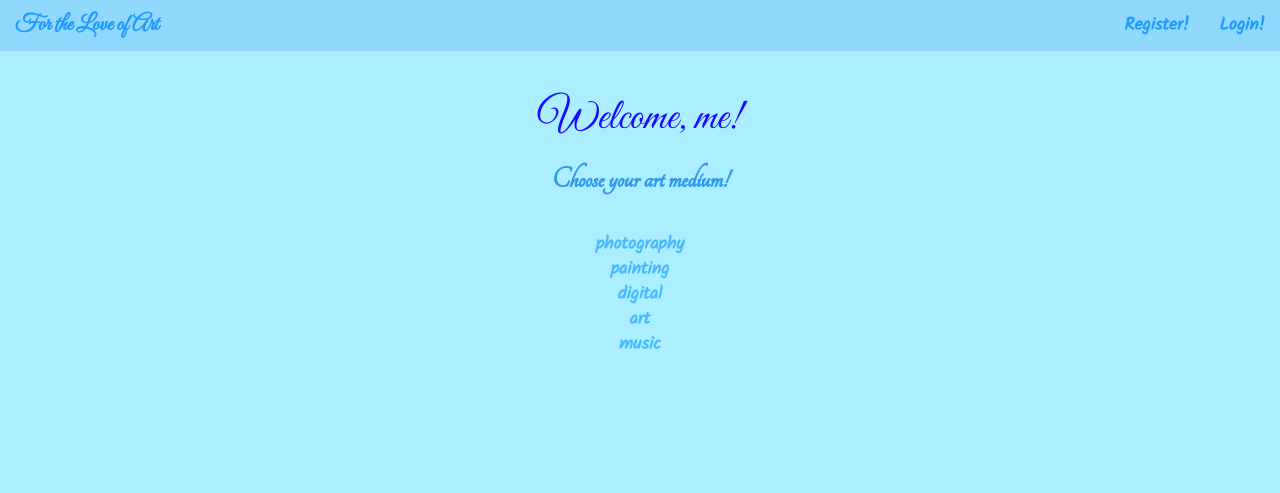
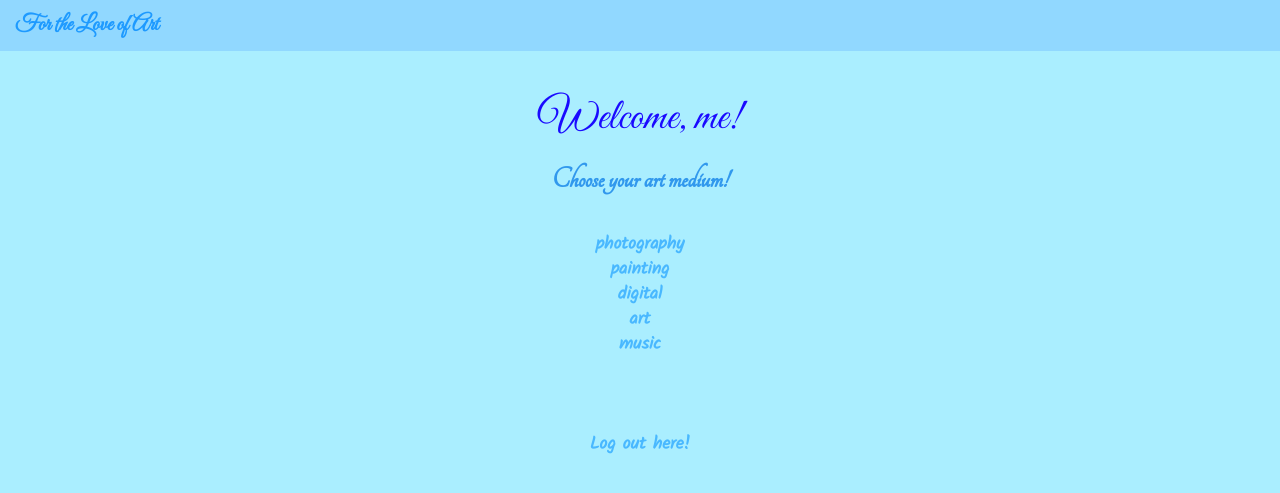
Before and after one commit to TerryMinal/tscjhair-attack, a Flask app: page / in a window 1280 px wide. Shown: the top 493 px of the page. Run offline with Flask 2, Linux system fonts and the light colour scheme; a user stored in the database is signed in; some libraries are stand-ins or nearby versions.

Commit message:
updated templates

```diff
--- a/app.py
+++ b/app.py
@@ -14,7 +14,8 @@ def home():
         print "logged in"
         return render_template("home.html", user="me", mediums=med)
     else:
-        return render_template("home.html", user="me", mediums=med, logged=checkIfLogged())
+        print "notlogged"
+        return render_template("home.html", user="me", mediums=med, notlogged=True)
 @app.route("/register")
 def register():
     if checkIfLogged():
--- a/devlog.txt
+++ b/devlog.txt
@@ -89,3 +89,9 @@ Added spotify API template.
 jenniferZ -- 2017-01-03 2:49 PM
 --------------------------------
 - Added new style, style1.css, to fit Terry's color tastes
+
+calebS and jenniferZ -- 2017-01-03 2:49 PM
+--------------------------------
+- Updated templates so that the necessary buttons are shown when a user is logged in, or not logged in
+  - **TO DO**: Assume templates are logged in or not (based on what it is)
+  - Fix app.py so that the home route redirects to login.html
--- a/templates/base.html
+++ b/templates/base.html
@@ -23,14 +23,14 @@
 	<div class="navbar-header">
 	  <a class="navbar-brand" href="/"><span class="nav-title">For the Love of Art</span></a>
 	</div>
-	{% if logged %}
 
-	{% else %}
+	{% if notlogged %}
 	<ul class="nav navbar-nav navbar-right">
 	  <li><a href="/register"><span class="nav-text">Register!</span></a></li>
 	  <li><a href="/login"><span class="nav-text">Login!</span></a></li>
 	</ul>
 	{% endif %}
+
       </div>
     </nav>
 
@@ -47,7 +47,6 @@
     {% block body %}
     {% endblock %}
 
-
   </body>
 
 </html>
--- a/templates/home.html
+++ b/templates/home.html
@@ -2,16 +2,6 @@
 {% block title %}
     Home
 {% endblock %}
-
-{% block login %}
-{% if notlogged %}
-<ul class="nav navbar-nav navbar-right">
-  <li><a href="/register"><span class="nav-text">Register the fuckk!</span></a></li>
-  <li><a href="/login"><span class="nav-text">Login!</span></a></li>
-</ul>
-{% endif %}
-{% endblock %}
-
 
 {% block body %}
 <center>
@@ -22,8 +12,10 @@
   <a href="/display">{{medium}}</a><br>
   {% endfor %}
 
+  <br><br><br>
+  <a href="/logout"> Log out here! </a>
+
 </center>
 
 
-
 {% endblock %}
--- a/templates/register.html
+++ b/templates/register.html
@@ -10,7 +10,7 @@
   Please sign up! If you have an account, please
   <span class="aclick-here"><a href="/login">click here</a>
   to login!<br><br></span>
-  <form action ="/register" method = "POST">
+  <form action="/register" method = "POST">
     Username: <input type="text" name="username"><br><br>
     Password: <input type="password" name="password0"><br><br>
     Confirm Password: <input type="password" name="password1"><br><br>
```
